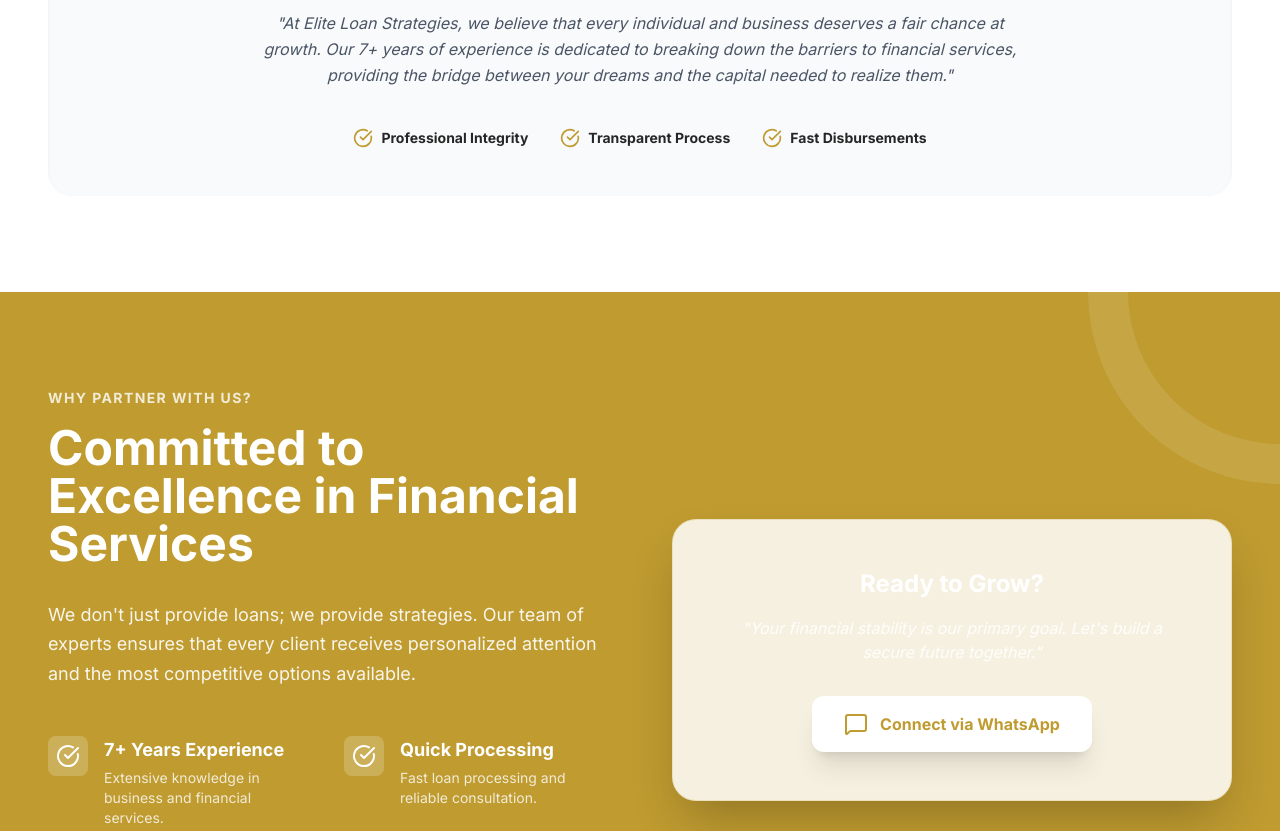
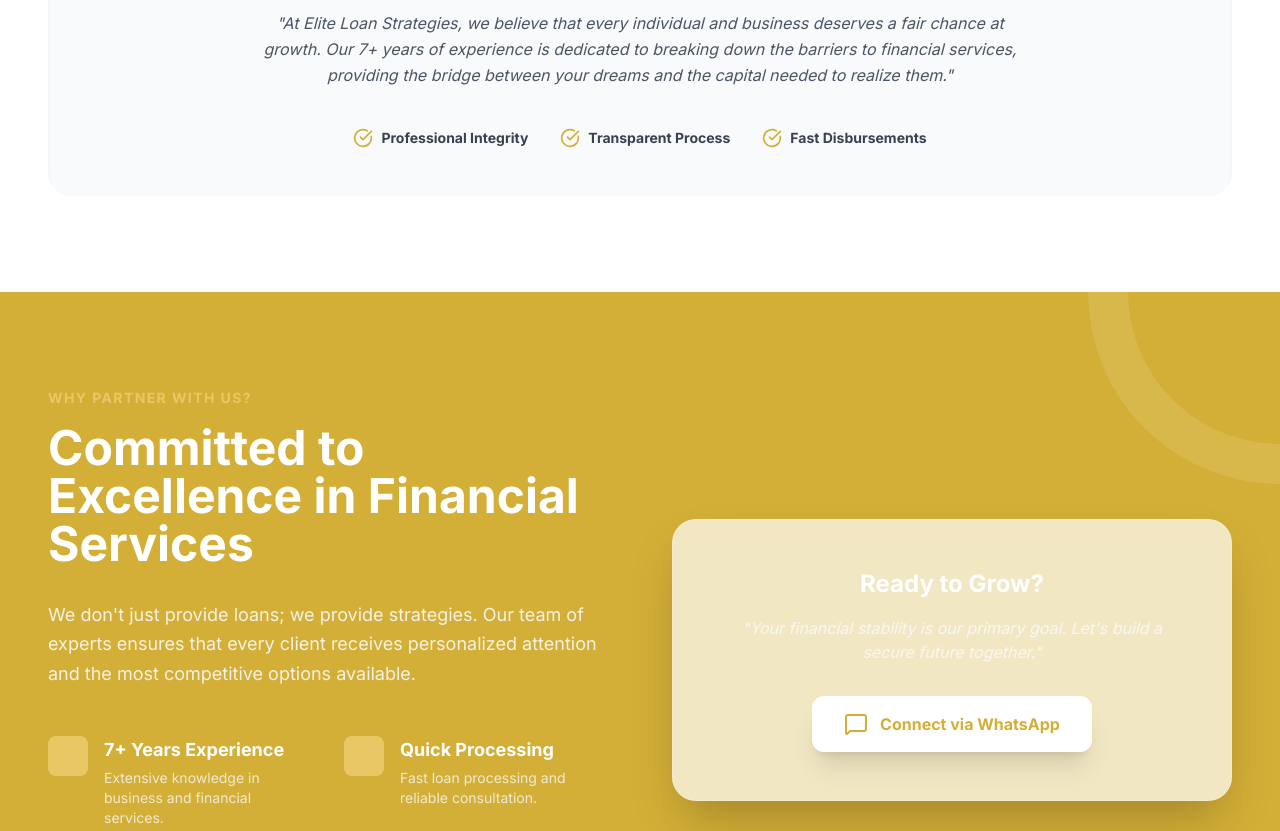
Before and after one commit to gouravboga12-rgb/EliteStrategies, a website built with Vite: page about.html in a window 1280 px wide. Shown: the part 1260-2091 px from the top of the page. Built offline with nearby package versions, Linux system fonts and the light colour scheme.

Commit message:
Redesigned color palette to premium Gold and Ash theme

```diff
--- a/src/components/About.js
+++ b/src/components/About.js
@@ -12,7 +12,7 @@ export function renderAbout(isPreview = false) {
                 <i data-lucide="info" class="w-32 h-32 opacity-10 absolute"></i>
                 <div class="p-12 text-center">
                    <h3 class="text-3xl font-bold mb-4">7+ Years of Excellence</h3>
-                   <p class="text-blue-100 italic">"Providing professional guidance for your financial freedom."</p>
+                   <p class="text-ash-light italic">"Providing professional guidance for your financial freedom."</p>
                 </div>
              </div>
           </div>
@@ -23,7 +23,7 @@ export function renderAbout(isPreview = false) {
         </div>
 
         <div data-aos="fade-left">
-          <h2 class="text-blue-600 font-bold tracking-widest uppercase text-sm mb-4">About Elite Loan Strategies</h2>
+          <h2 class="text-primary font-bold tracking-widest uppercase text-sm mb-4">About Elite Loan Strategies</h2>
           <h3 class="text-3xl md:text-4xl font-bold text-gray-900 mb-6 font-sans">Empowering Your Financial Future with Expert Guidance</h3>
           <p class="text-gray-600 mb-8 leading-relaxed">
             Elite Loan Strategies is a financial services company helping individuals and businesses access loans, credit reports, insurance, and financial solutions with professional guidance. We simplify the complex world of banking to ensure you get the best deals.
@@ -31,7 +31,7 @@ export function renderAbout(isPreview = false) {
 
           <div class="grid grid-cols-1 md:grid-cols-2 gap-6 mb-10">
             <div class="flex items-start space-x-3">
-              <div class="mt-1 bg-blue-100 p-1 rounded-full text-primary">
+              <div class="mt-1 bg-primary/10 p-1 rounded-full text-primary">
                 <i data-lucide="check-circle" class="w-5 h-5"></i>
               </div>
               <div>
@@ -40,7 +40,7 @@ export function renderAbout(isPreview = false) {
               </div>
             </div>
             <div class="flex items-start space-x-3">
-              <div class="mt-1 bg-blue-100 p-1 rounded-full text-primary">
+              <div class="mt-1 bg-primary/10 p-1 rounded-full text-primary">
                 <i data-lucide="check-circle" class="w-5 h-5"></i>
               </div>
               <div>
@@ -51,7 +51,7 @@ export function renderAbout(isPreview = false) {
           </div>
 
           <!-- Founder Info -->
-          <div class="bg-blue-50 p-6 rounded-xl border border-blue-100 flex items-center space-x-6 mb-8" data-aos="zoom-in" data-aos-delay="300">
+          <div class="bg-ash-light p-6 rounded-xl border border-gray-200 flex items-center space-x-6 mb-8" data-aos="zoom-in" data-aos-delay="300">
             <div class="w-20 h-20 rounded-full overflow-hidden border-2 border-primary shadow-md shrink-0">
                <img src="/mahendra_h.jpeg" alt="Mahendra H" class="w-full h-full object-cover">
             </div>
--- a/src/components/Navbar.js
+++ b/src/components/Navbar.js
@@ -17,8 +17,8 @@ export function renderNavbar() {
           <i data-lucide="briefcase" class="w-6 h-6 text-white"></i>
         </div>
         <div>
-          <h1 class="text-xl md:text-2xl font-bold text-primary leading-none">ELITE LOAN</h1>
-          <p class="text-[10px] md:text-xs text-primary-light font-medium tracking-widest uppercase">Strategies</p>
+          <h1 class="text-xl md:text-2xl font-bold text-ash leading-none">ELITE LOAN</h1>
+          <p class="text-[10px] md:text-xs text-primary font-medium tracking-widest uppercase">Strategies</p>
         </div>
       </div>
 
@@ -42,7 +42,7 @@ export function renderNavbar() {
       <a href="/about.html" class="mobile-nav-link ${isActive('/about.html') ? 'text-primary font-bold' : 'text-gray-700'} font-medium">About</a>
       <a href="/services.html" class="mobile-nav-link ${isActive('/services.html') ? 'text-primary font-bold' : 'text-gray-700'} font-medium">Services</a>
       <a href="/contact.html" class="mobile-nav-link ${isActive('/contact.html') ? 'text-primary font-bold' : 'text-gray-700'} font-medium">Contact</a>
-      <a href="https://wa.me/918660627567?text=Hello,%20I%20am%20interested%20in%20your%20financial%20services." target="_blank" class="bg-primary text-white text-center py-3 rounded-lg font-bold shadow-lg">
+      <a href="https://wa.me/91XXXXXXXXXX?text=Hello,%20I%20am%20interested%20in%20your%20financial%20services." target="_blank" class="bg-primary text-white text-center py-3 rounded-lg font-bold shadow-lg">
         Chat with Us
       </a>
     </div>
--- a/src/components/Services.js
+++ b/src/components/Services.js
@@ -3,7 +3,7 @@ import { createIcons, ChevronRight, ChevronDown, ChevronUp, Info, Home, Briefcas
 export function renderServices(isPreview = false) {
   const container = document.querySelector('#services');
   if (!container) return;
-  container.className = 'py-24 bg-ash-light';
+  container.className = 'py-24 bg-gray-50';
 
   let services = [
     {
@@ -153,7 +153,7 @@ export function renderServices(isPreview = false) {
 
     ${isPreview ? `
       <div class="text-center" data-aos="fade-up">
-        <a href="/services.html" class="inline-flex items-center space-x-2 bg-white text-primary border-2 border-primary px-10 py-4 rounded-xl font-bold hover:bg-primary/10 transition-smooth shadow-lg group">
+        <a href="/services.html" class="inline-flex items-center space-x-2 bg-white text-primary border-2 border-primary px-10 py-4 rounded-xl font-bold hover:bg-primary/5 transition-smooth shadow-lg group">
           <span>View All Services</span>
           <i data-lucide="arrow-right" class="w-5 h-5 group-hover:translate-x-1 transition-transform"></i>
         </a>
--- a/src/components/WhyChooseUs.js
+++ b/src/components/WhyChooseUs.js
@@ -19,21 +19,21 @@ export function renderWhyChooseUs() {
     <div class="container mx-auto px-6 md:px-12 relative z-10">
       <div class="grid grid-cols-1 lg:grid-cols-2 gap-16 items-center">
         <div data-aos="fade-right">
-          <h2 class="text-white opacity-80 font-bold tracking-widest uppercase text-sm mb-4">Why Partner With Us?</h2>
+          <h2 class="text-primary-light font-bold tracking-widest uppercase text-sm mb-4">Why Partner With Us?</h2>
           <h3 class="text-3xl md:text-5xl font-bold text-white mb-8">Committed to Excellence in Financial Services</h3>
-          <p class="text-white opacity-90 mb-12 text-lg leading-relaxed">
+          <p class="text-secondary opacity-90 mb-12 text-lg leading-relaxed">
             We don't just provide loans; we provide strategies. Our team of experts ensures that every client receives personalized attention and the most competitive options available.
           </p>
 
           <div class="grid grid-cols-1 md:grid-cols-2 gap-8">
             ${reasons.map((reason, index) => `
               <div class="flex items-start space-x-4" data-aos="fade-up" data-aos-delay="${index * 100}">
-                <div class="bg-white/20 p-2 rounded-lg">
-                  <i data-lucide="check-circle" class="w-6 h-6 text-white"></i>
+                <div class="bg-primary-light bg-opacity-20 p-2 rounded-lg">
+                  <i data-lucide="check-circle" class="w-6 h-6 text-primary-light"></i>
                 </div>
                 <div>
                   <h4 class="text-white font-bold text-lg mb-1">${reason.title}</h4>
-                  <p class="text-white opacity-80 text-sm">${reason.desc}</p>
+                  <p class="text-secondary opacity-80 text-sm">${reason.desc}</p>
                 </div>
               </div>
             `).join('')}
@@ -43,7 +43,7 @@ export function renderWhyChooseUs() {
         <div class="relative" data-aos="zoom-in">
            <div class="glass bg-white bg-opacity-10 border-white border-opacity-20 p-12 rounded-3xl text-center shadow-2xl">
               <h4 class="text-2xl font-bold text-white mb-4">Ready to Grow?</h4>
-              <p class="text-white opacity-90 mb-8 italic">"Your financial stability is our primary goal. Let's build a secure future together."</p>
+              <p class="text-secondary opacity-90 mb-8 italic">"Your financial stability is our primary goal. Let's build a secure future together."</p>
               <a href="https://wa.me/918660627567?text=Hello,%20I%20am%20interested%20in%20your%20financial%20services." target="_blank" class="inline-flex items-center space-x-3 bg-white text-primary px-8 py-4 rounded-xl font-bold hover:bg-ash-light transition-smooth shadow-xl">
                  <i data-lucide="message-square" class="w-6 h-6"></i>
                  <span>Connect via WhatsApp</span>
--- a/src/style.css
+++ b/src/style.css
@@ -1,22 +1,22 @@
 @import "tailwindcss";
 
 @theme {
-  --color-primary: #BF9B30;
-  --color-primary-light: #E6C153;
-  --color-primary-dark: #8C6D1F;
-  --color-ash: #262626;
-  --color-ash-light: #F5F5F5;
-  --color-secondary: #FFFFFF;
-  --color-accent: #BF9B30;
+  --color-primary: #D4AF37;
+  --color-primary-light: #EAC765;
+  --color-primary-dark: #9A7D0A;
+  --color-secondary: #F8F9FA;
+  --color-accent: #C5A022;
+  --color-ash: #374151;
+  --color-ash-light: #F2F4F7;
   --font-sans: 'Inter', sans-serif;
 }
 
 :root {
-  --primary-color: #BF9B30;
-  --secondary-color: #FFFFFF;
-  --ash-color: #262626;
-  --accent-color: #BF9B30;
-  --text-color: #262626;
+  --primary-color: #D4AF37;
+  --secondary-color: #F8F9FA;
+  --accent-color: #C5A022;
+  --text-color: #374151;
+  --ash-bg: #F2F4F7;
 }
 
 body {
@@ -27,9 +27,9 @@ body {
 }
 
 .glass {
-  background: rgba(255, 255, 255, 0.85);
-  backdrop-filter: blur(12px);
-  border: 1px solid rgba(191, 155, 48, 0.2);
+  background: rgba(255, 255, 255, 0.7);
+  backdrop-filter: blur(10px);
+  border: 1px solid rgba(255, 255, 255, 0.2);
 }
 
 .transition-smooth {
```
Also changed, not shown: src/components/Contact.js (+5 -5 lines), src/components/Hero.js (+4 -4 lines).
